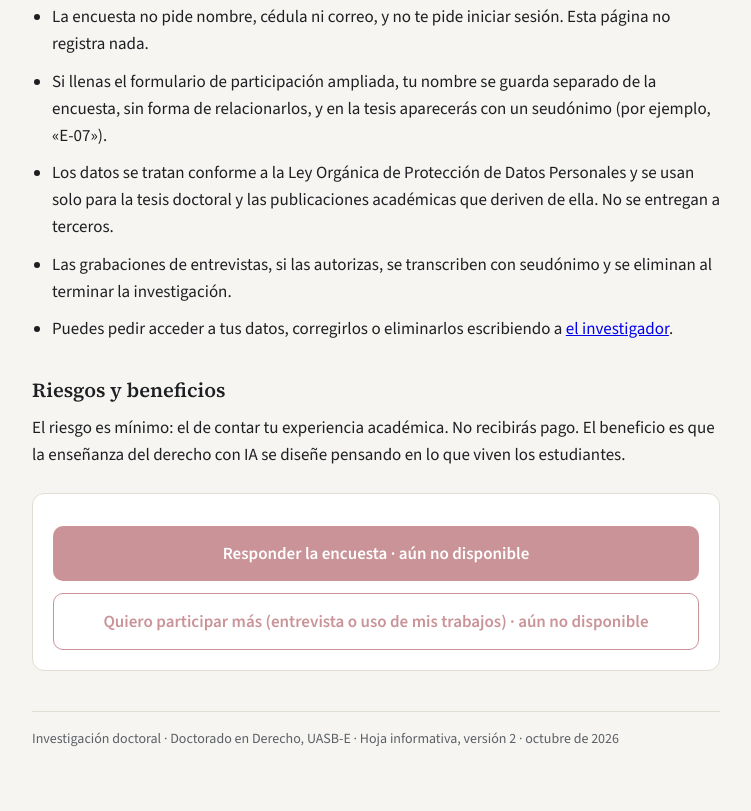
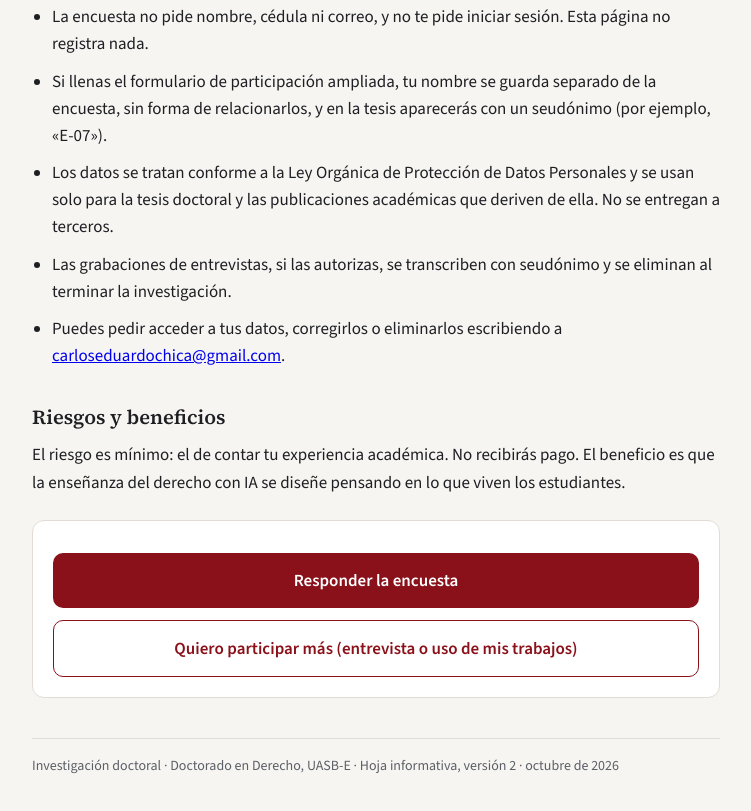
Before and after one commit to carloseduardochica-art/investigacion-ia-derecho, a plain HTML site: page index.html in a window 1280 px wide. Shown: the part 1137-1948 px from the top of the page, without its empty margins (264-1015 px from the left). Drawn offline with nearby package versions, Linux system fonts and the light colour scheme.

Commit message:
Conecta los enlaces de la encuesta y del formulario de participación
Co-Authored-By: Claude Opus 5.5 <noreply@anthropic.com>

```diff
--- a/index.html
+++ b/index.html
@@ -93,9 +93,9 @@
 <script>
   // Configuración: pega aquí los enlaces públicos que devuelve el script de Google (terminan en /viewform).
   const CONFIG = {
-    encuesta: '',
-    participacion: '',
-    contacto: ''
+    encuesta: 'https://docs.google.com/forms/d/e/1FAIpQLSeLHJLH-9869h2M1HraAjEMyDsZsKvfWxjNGRpzCKrf7-sdPw/viewform',
+    participacion: 'https://docs.google.com/forms/d/e/1FAIpQLSfLybwr9eDh1vGKQr9mmyjDWvCMShvs77CinO3Us4fJEqadXg/viewform',
+    contacto: 'carloseduardochica@gmail.com'
   };
   function enlazar(id, url) {
     const a = document.getElementById(id);
```
